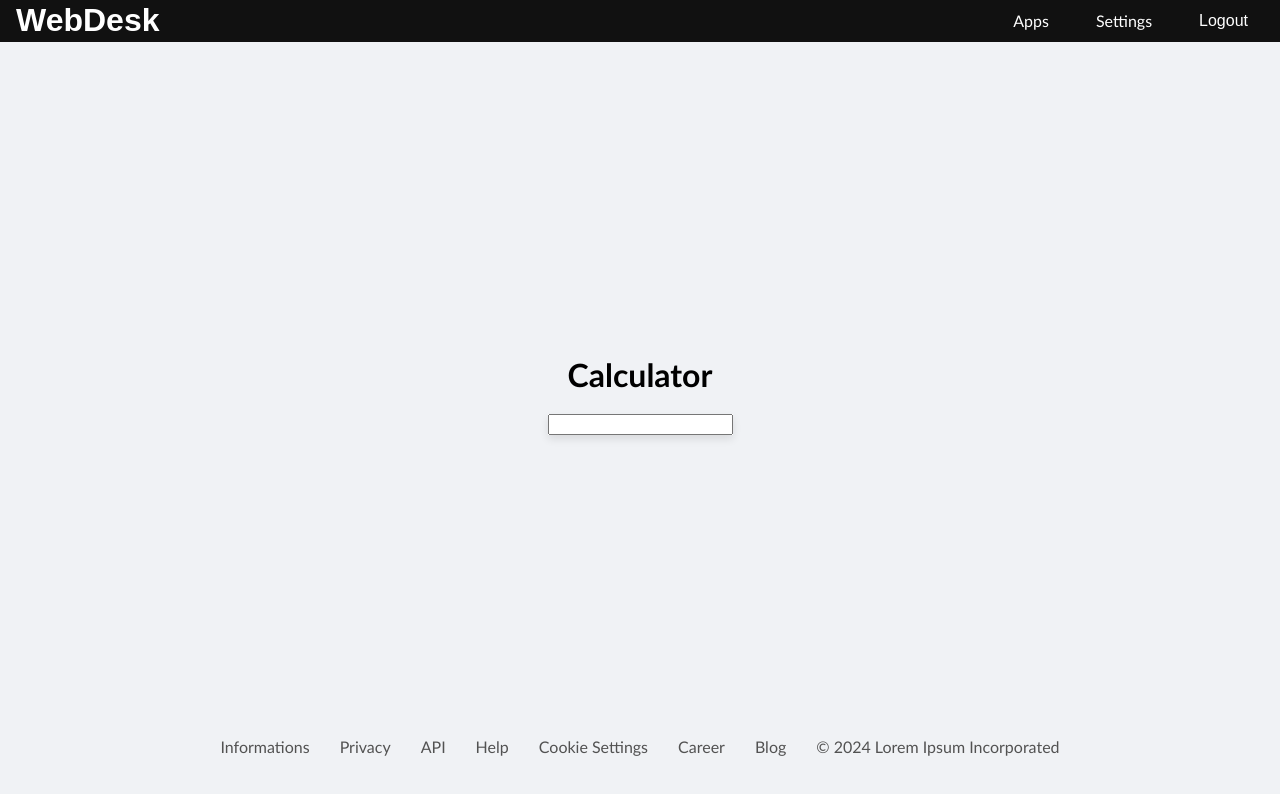
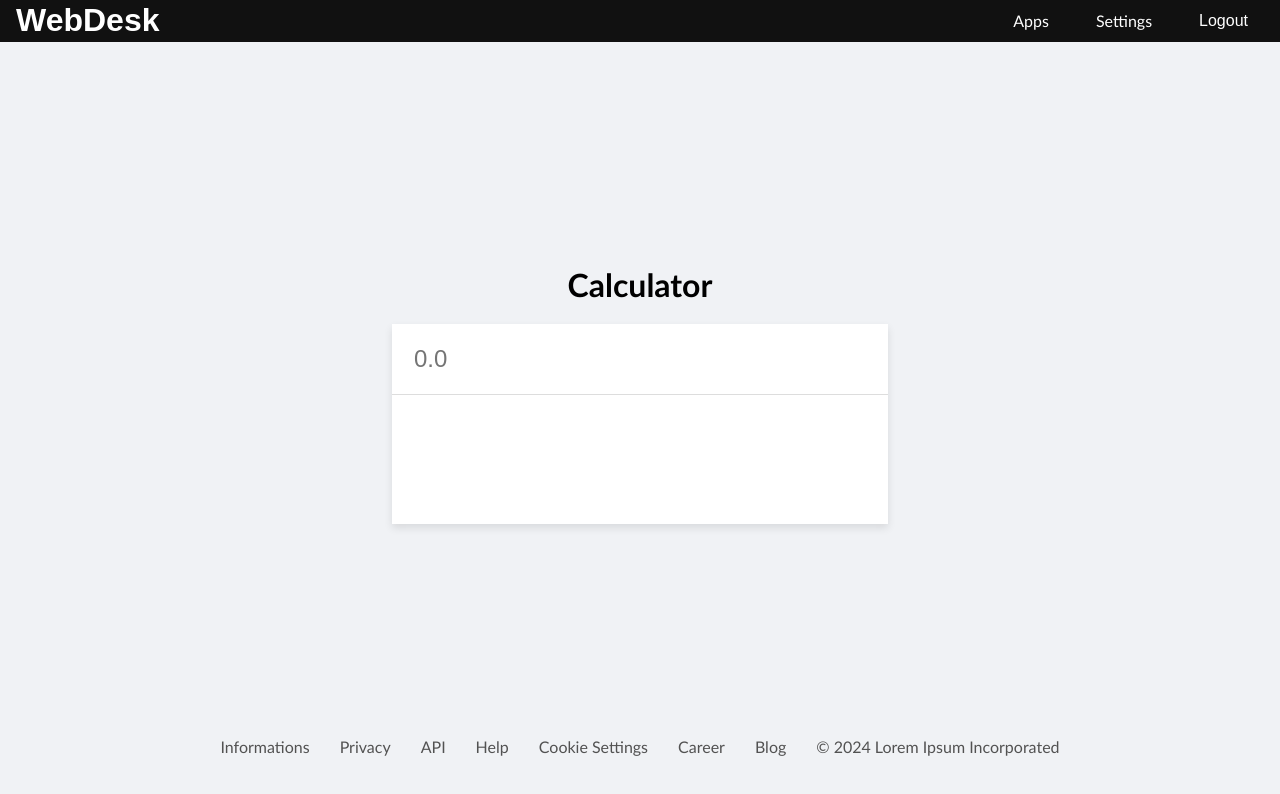
Before and after one commit to Pyrvdox/WebDesk, a React (Create React App) app in the folder frontend/: page /calculator in a window 1280 px wide. Shown: the top 794 px of the page. Built offline with nearby package versions, Linux system fonts and the light colour scheme.

Commit message:
Calc style

```diff
--- a/frontend/src/Components/Calculator.js
+++ b/frontend/src/Components/Calculator.js
@@ -9,7 +9,10 @@ const CalculatorComponent = () => {
         <section className="calc-section">
         <h1 className="calc-title">Calculator</h1>
             <div className="calc-wrapper">
-                <input></input>
+                <div className="calc-header">
+                    <input className="calc-input" placeholder="0.0"></input>
+                </div>
+
             </div>
         </section>
         </>
--- a/frontend/src/Styles/calcstyle.css
+++ b/frontend/src/Styles/calcstyle.css
@@ -15,9 +15,26 @@
 
 .calc-wrapper {
     display: flex;
-    justify-content: center;
-    align-items: center;
-    background-color: white;
+    flex-direction: column;
+    width: 40%;
+    min-height: 25vh;
+    background-color: #fff;
     box-shadow: 0 4px 8px rgba(0, 0, 0, 0.1);
 
 }
+
+.calc-header {
+    padding: 20px;
+    border-bottom: 1px solid #ddd;
+    display: flex;
+    justify-content: space-between;
+}
+
+.calc-input {
+    margin: 0;
+    font-size: 1.5em;
+    color: #333;
+    border: none;
+    outline: none;
+    width: 100%;
+}
```
